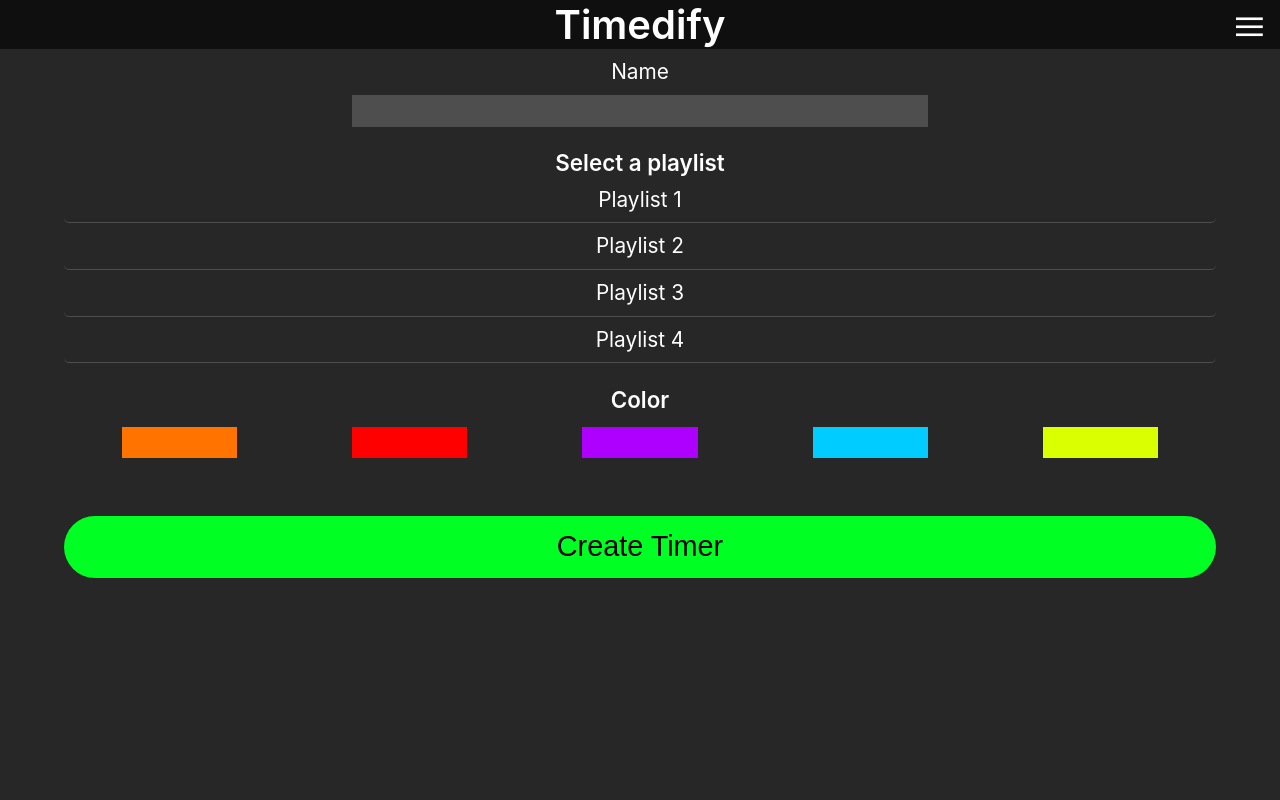
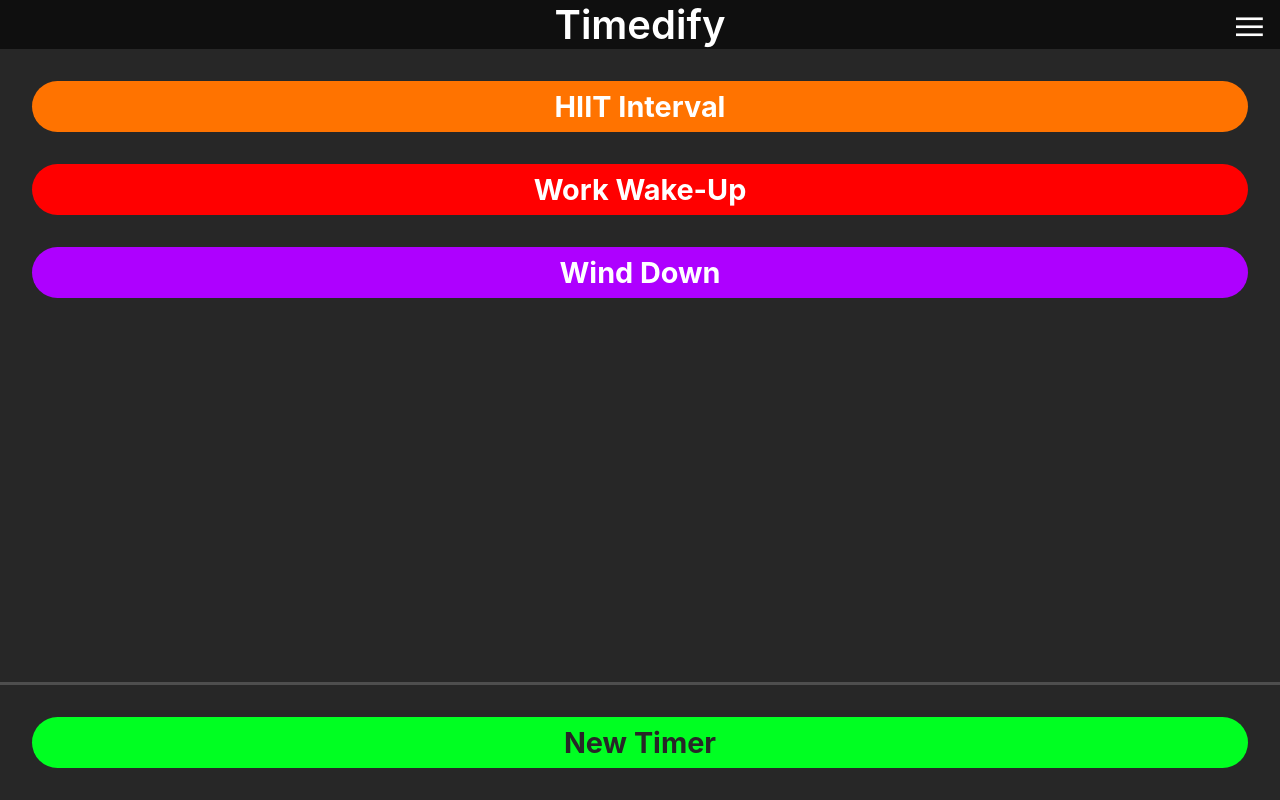
Before and after one commit to ncaudill27/timedlify-serverless, a React (Create React App) app: page / in a window 1280 px wide. Built offline with nearby package versions, Linux system fonts and the light colour scheme.

Commit message:
Control form elements

```diff
--- a/src/App.js
+++ b/src/App.js
@@ -4,7 +4,7 @@ import './App.css';
 
 function App() {
 
-  const [view, setView] = useState('new');
+  const [view, setView] = useState('main');
 
   const router = () => {
     switch(view) {
@@ -15,7 +15,7 @@ function App() {
         </>;
 
       case 'new':
-        return <Create />;
+        return <Create changeView={setView} />;
 
       default:
         break;
@@ -62,37 +62,49 @@ function Timedify({changeView}) {
   </>;
 }
 
-function Create() {
+function Create({changeView}) {
 
   const [name, setName] = useState('');
   const handleChange = e => setName(e.target.value);
 
+  const [playlist, setPlaylist] = useState('');
+  const handlePlaylist = e => setPlaylist(e.target.value);
+
+
+  const [color, setColor] = useState('');
+  const handleColor = e => setColor(e.target.value);
+
+  const handleSubmit = e => {
+    e.preventDefault();
+    changeView('main');
+  }
+
   return (
-      <form>
+      <form onSubmit={handleSubmit}>
         <label for='name'>Name</label>
         <input id='name' type='text' name='name' value={name} onChange={handleChange} autoComplete='off' />
 
         <h3>Select a playlist</h3>
-        <input className='playlist' type='radio' id='playlist1' name='playlist' value='playlist1' />
+        <input className='playlist' type='radio' id='playlist1' name='playlist' value='playlist1' checked={playlist === 'playlist1'} onChange={handlePlaylist} />
         <label className='playlist-for' for='playlist1'>Playlist 1</label>
-        <input className='playlist' type='radio' id='playlist2' name='playlist' value='playlist2' />
+        <input className='playlist' type='radio' id='playlist2' name='playlist' value='playlist2' checked={playlist === 'playlist2'} onChange={handlePlaylist} />
         <label className='playlist-for' for='playlist2'>Playlist 2</label>
-        <input className='playlist' type='radio' id='playlist3' name='playlist' value='playlist3' />
+        <input className='playlist' type='radio' id='playlist3' name='playlist' value='playlist3' checked={playlist === 'playlist3'} onChange={handlePlaylist} />
         <label className='playlist-for' for='playlist3'>Playlist 3</label>
-        <input className='playlist' type='radio' id='playlist4' name='playlist' value='playlist4' />
+        <input className='playlist' type='radio' id='playlist4' name='playlist' value='playlist4' checked={playlist === 'playlist4'} onChange={handlePlaylist} />
         <label className='playlist-for' for='playlist4'>Playlist 4</label>
 
         <h3>Color</h3>
         <div class='colors'>
-          <input className='color' type='radio' id='ff7300' name='color' value='ff7300' />
+          <input className='color' type='radio' id='ff7300' name='color' value='#ff7300' checked={color === '#ff7300'} onChange={handleColor} />
           <label className='color-for' for='ff7300' style={{backgroundColor: '#ff7300'}}></label>
-          <input className='color' type='radio' id='#ff0000' name='color' value='#ff0000' />
+          <input className='color' type='radio' id='#ff0000' name='color' value='#ff0000' checked={color === '#ff0000'} onChange={handleColor} />
           <label className='color-for' for='#ff0000' style={{backgroundColor: '#ff0000'}}></label>
-          <input className='color' type='radio' id='#ae00ff' name='color' value='#ae00ff' />
+          <input className='color' type='radio' id='#ae00ff' name='color' value='#ae00ff' checked={color === '#ae00ff'} onChange={handleColor} />
           <label className='color-for' for='#ae00ff' style={{backgroundColor: '#ae00ff'}}></label>
-          <input className='color' type='radio' id='#00ccff' name='color' value='#00ccff' />
+          <input className='color' type='radio' id='#00ccff' name='color' value='#00ccff' checked={color === '#00ccff'} onChange={handleColor} />
           <label className='color-for' for='#00ccff' style={{backgroundColor: '#00ccff'}}></label>
-          <input className='color' type='radio' id='#d9ff00' name='color' value='#d9ff00' />
+          <input className='color' type='radio' id='#d9ff00' name='color' value='#d9ff00' checked={color === '#d9ff00'} onChange={handleColor} />
           <label className='color-for' for='#d9ff00' style={{backgroundColor: '#d9ff00'}}></label>
         </div>
         <button type='submit'>Create Timer</button>
```
